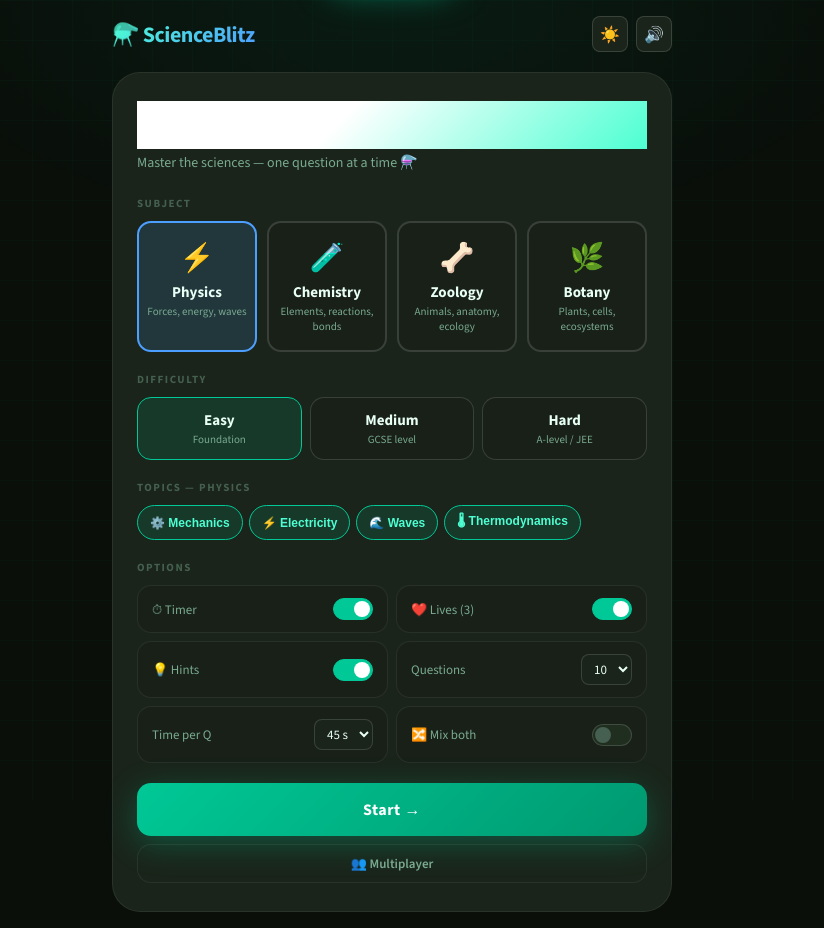
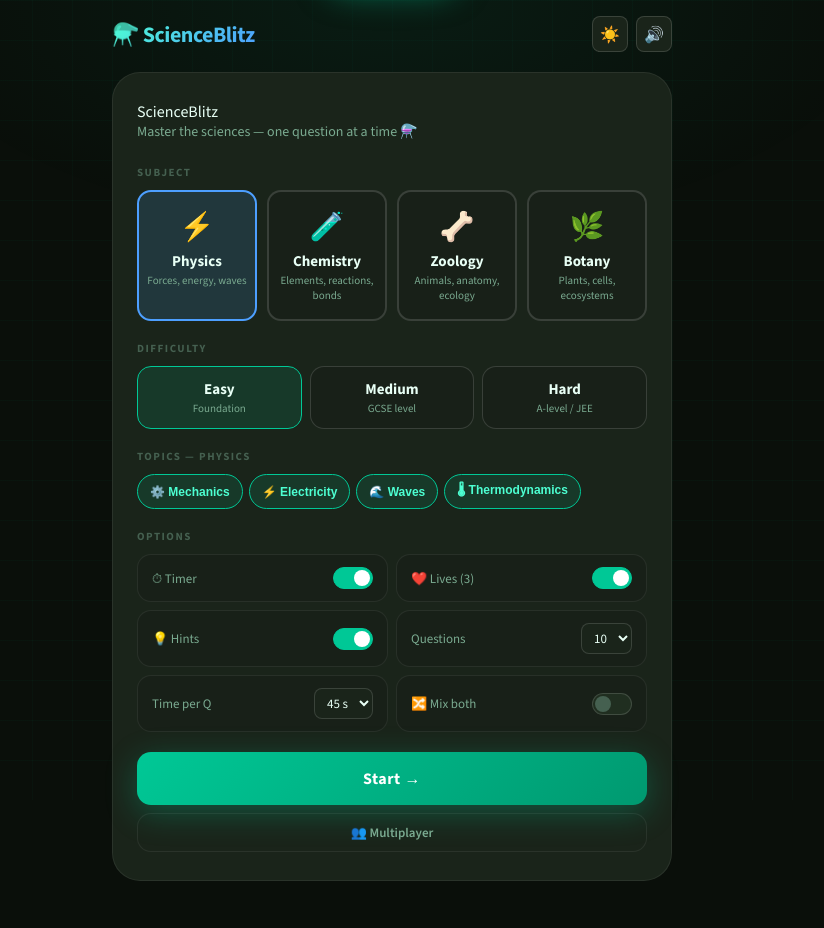
Before and after one commit to leomani2714/Scienceblitz, a website: page index.html in a window 1280 px wide. Shown: the whole page, without its empty margins (248-1072 px from the left). After the commit the page ends 897 px from the top, so only its background shows below. Drawn offline with nearby package versions, Linux system fonts and the light colour scheme.

Commit message:
fix: update background gradient for improved text visibility

```diff
--- a/index.html
+++ b/index.html
@@ -147,15 +147,15 @@
       display: block;
     }
 
-    .start-title {
+    /* .start-title {
       font-size: 36px;
       font-weight: 800;
       letter-spacing: -1px;
       margin-bottom: 4px;
-      background: linear-gradient(135deg, #fff 40%, var(--accent2));
+      background: linear-gradient(135deg, #ffffff00 40%, var(--accent2));
       -webkitbackground-clip: text;
       -webkit-text-fill-color: transparent;
-    }
+    } */
 
     .start-sub {
       font-size: 14px;
```
